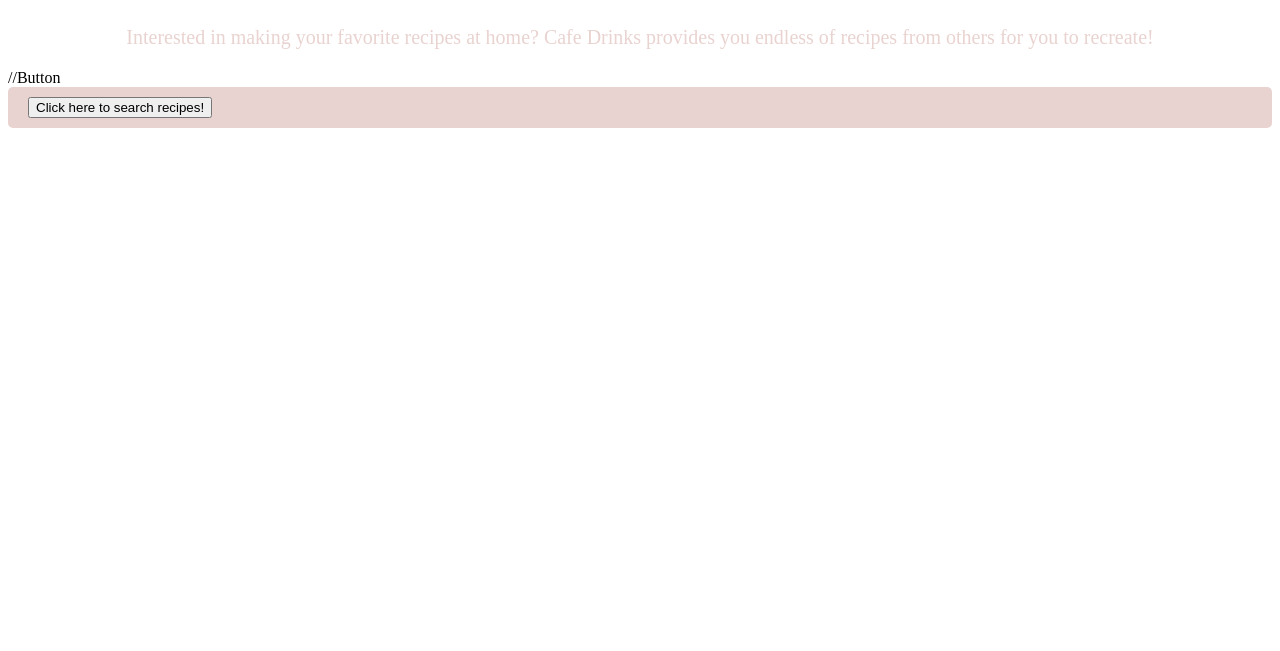
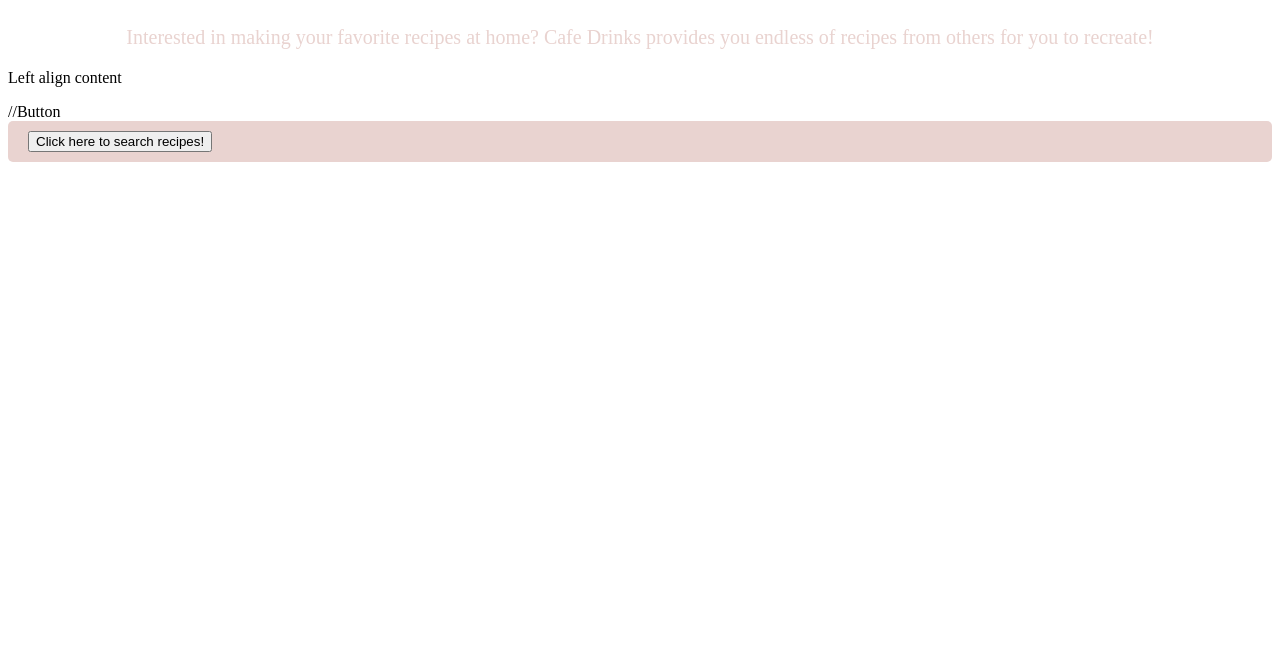
Before and after one commit to jessicaoyep/cafedrinks, a plain HTML site: page index.html in a window 1280 px wide. Shown: the part 149-800 px from the top of the page. Drawn offline with Linux system fonts and the light colour scheme.

Commit message:
left laned

```diff
--- a/index.html
+++ b/index.html
@@ -3,7 +3,7 @@
 <head>
     <meta charset="UTF-8">
     <meta name="viewport" content="width=device-width, initial-scale=1.0">
-    <title>Page Title</title>
+    <title>Cafe Recipes! </title>
      <link rel = "stylesheet" href = "designTwo.css" />
 </head>
 
@@ -19,6 +19,10 @@
                 Cafe Drinks provides you endless of recipes from others for
                 you to recreate!
             </p>
+
+            <p align = "left">
+                Left align content
+            </p>
         </div>
      </body>
 
```
